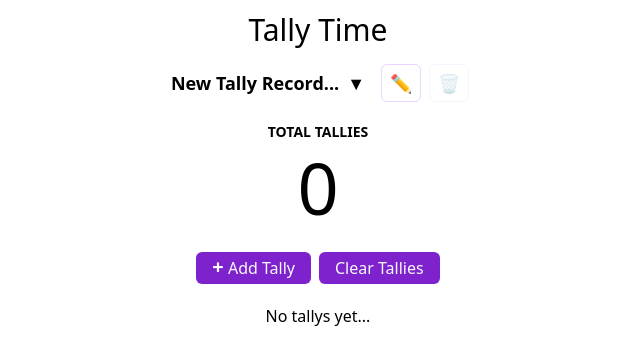
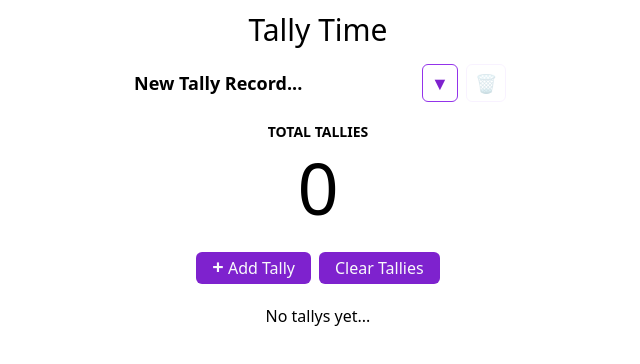
Before and after one commit to arcrad/tally_time, a React (Vite) app: page / in a window 1280 px wide. Shown: the top 364 px of the page, without its empty margins (322-962 px from the left). Built offline with nearby package versions, Linux system fonts and the light colour scheme.

Commit message:
reworked renaming ui/functionality

```diff
--- a/src/App.tsx
+++ b/src/App.tsx
@@ -8,6 +8,7 @@ import RecordsDialog from './components/RecordsDialog';
 
 function App() {
 	const recordSelectDialogRef = useRef<HTMLDialogElement>(null);
+	const renameInputRef = useRef<HTMLInputElement>(null);
 
 	const [currentRecordIndex, setCurrentRecordIndex] = useState( () => {
 		return parseInt(localStorage.getItem("currentRecordIndex") ?? '0');
@@ -37,7 +38,6 @@ function App() {
 		//console.warn('got to loading empty tallyrecords');
 		return [];
 	});
-	const [editRecordNameModeActive, setEditRecordNameModeActive] = useState(false);
 
 	useEffect( () => {
 			//console.warn('updating tallyRecords local storage');
@@ -77,17 +77,19 @@ function App() {
 	}
 
 	function createNewRecord() {
+		let newRecordTitle = `New Tally Record ${tallyRecords.length}`;
 		setTallyRecords( cs => {
 			return [
 				...cs,
 				{
-					title: `New Tally Record ${tallyRecords.length}`,
+					title: newRecordTitle,
 					color: '#ff0000',
 					tallySet: []
 				}
 			]
 		});
 		setCurrentRecordIndex(tallyRecords.length);
+		renameInputRef.current.value = newRecordTitle;
 		recordSelectDialogRef?.current?.close()
 	};
 
@@ -97,12 +99,14 @@ function App() {
 			return;
 		}
 		if(window.confirm('Are you sure? This will delete the current record.')) {
+			let newRecordIndex = currentRecordIndex - 1 > 0 ? currentRecordIndex - 1 : 0;
 			setTallyRecords( cs => {
 				let newTallyRecords = structuredClone(cs);
 				newTallyRecords.splice(currentRecordIndex, 1);
+				renameInputRef.current.value = newTallyRecords[newRecordIndex].title;
 				return newTallyRecords;
 			});
-			setCurrentRecordIndex( cs => cs - 1 > 0 ? cs - 1 : 0 );
+			setCurrentRecordIndex(newRecordIndex);
 		}
 	};
 
@@ -110,7 +114,7 @@ function App() {
 		if(newTitle.length < 1) {
 			return;
 		}
-		console.dir(`updateRecordTitle called newtitle=${newTitle}`);
+		//console.dir(`updateRecordTitle called newtitle=${newTitle}`);
 		setTallyRecords( cs => {
 			let newTallyRecords = structuredClone(cs);
 			newTallyRecords[currentRecordIndex].title = newTitle;
@@ -118,19 +122,20 @@ function App() {
 		});
 	}
 
-	let recordNameChangeInputDebounceId = 0;
+	const recordNameChangeInputDebounceId = useRef(0);
 	function handleRecordNameChange(input:string) {
-		if(recordNameChangeInputDebounceId > 0) {
-			window.clearTimeout(recordNameChangeInputDebounceId);
+		if(recordNameChangeInputDebounceId.current > 0) {
+			window.clearTimeout(recordNameChangeInputDebounceId.current);
 		}
-		recordNameChangeInputDebounceId = window.setTimeout( () => {
+		recordNameChangeInputDebounceId.current = window.setTimeout( () => {
 			updateRecordTitle(input);
-			recordNameChangeInputDebounceId = 0;
-		}, 100);
+			recordNameChangeInputDebounceId.current = 0;
+		}, 50);
 	}
 
 	function updateActiveRecord(recordIndex:number) {
 		setCurrentRecordIndex(recordIndex);
+		renameInputRef.current.value = tallyRecords[recordIndex].title;
 		recordSelectDialogRef?.current?.close()
 	};
 
@@ -140,26 +145,23 @@ function App() {
 				<div className="w-3/4">
 					<h1 className="text-3xl leading-loose text-center">Tally Time</h1>
 					<div className="flex flex-row justify-center items-center">
-					{ editRecordNameModeActive ?
 					<input
-							className="rounded-md my-1 ml-0 mr-1 border border-black text-lg px-2 py-1"
+						ref={renameInputRef}
+						className="rounded-md my-1 ml-0 mr-1 font-bold hover:border border-purple-600 text-lg px-2 py-1"
+						style={{
+							minWidth: '18rem',
+							maxWidth: '90vw',
+							width: (tallyRecords[currentRecordIndex].title.length-1)*0.69+"rem"}}
 						type="text"
 						onChange={ (e) => handleRecordNameChange(e.target.value)}
+						onBlur={ (e) => e.target.scrollLeft = 0 }
 						defaultValue={tallyRecords[currentRecordIndex].title}
 					/>
-						:
 					<button
-							className="my-1 ml-0 mr-1 text-lg font-bold rounded-md hover:bg-purple-100 text-black px-2 py-1"
+						className="m-1 text-lg rounded-md border-solid border-purple-600 border hover:bg-purple-100 text-purple-700 px-2 py-1 disabled:opacity-30 disabled:hover:bg-white"
 						onClick={() => recordSelectDialogRef?.current?.showModal()}
 					>
-							{tallyRecords[currentRecordIndex].title}<span className="pl-2">▼</span>
-						</button>
-					}
-					<button
-						className="m-1 text-lg rounded-md border-solid border-purple-200 border hover:bg-purple-100 text-gray-50 px-2 py-1"
-						onClick={() => setEditRecordNameModeActive( cs => !cs)}
-					>
-					 { editRecordNameModeActive ? '❌ ' : '✏️ ' }
+						▼
 					</button>
 					<button
 						className="m-1 text-lg rounded-md border-solid border-purple-200 border hover:bg-purple-100 text-gray-50 px-2 py-1 disabled:opacity-30 disabled:hover:bg-white"
```
Lines whose indentation alone changed are shown as unchanged.
